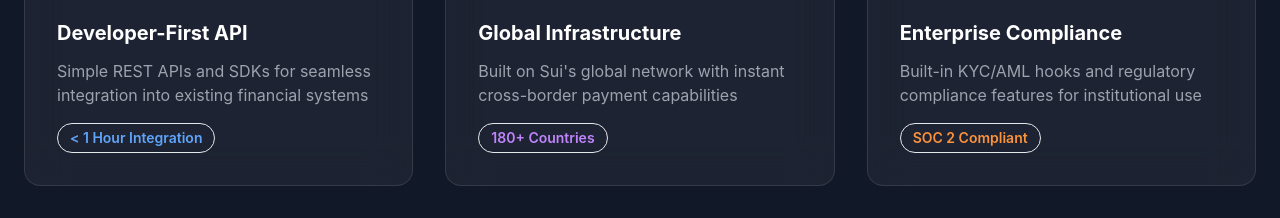
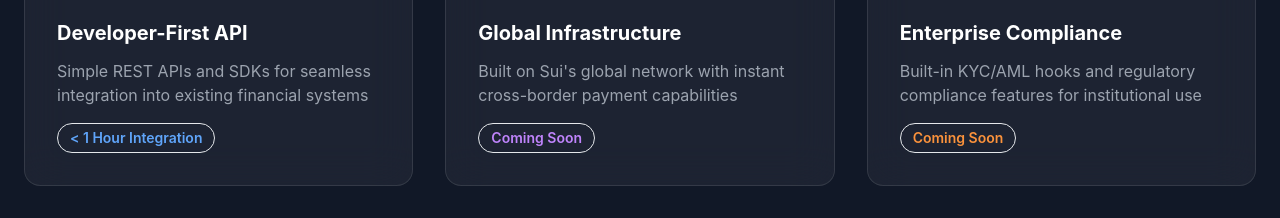
Before and after one commit to en-tropyc/feng-sui, a React (Create React App) app in the folder website/: page / in a window 1280 px wide. Shown: the part 3520-3738 px from the top of the page. Built offline with nearby package versions, Linux system fonts and the light colour scheme.

Commit message:
coming soon features

```diff
--- a/website/src/components/Features.tsx
+++ b/website/src/components/Features.tsx
@@ -37,14 +37,14 @@ const Features: React.FC = () => {
       title: "Global Infrastructure",
       description: "Built on Sui's global network with instant cross-border payment capabilities",
       color: "purple",
-      stats: "180+ Countries"
+      stats: "Coming Soon"
     },
     {
       icon: <Lock className="w-8 h-8" />,
       title: "Enterprise Compliance",
       description: "Built-in KYC/AML hooks and regulatory compliance features for institutional use",
       color: "orange",
-      stats: "SOC 2 Compliant"
+      stats: "Coming Soon"
     }
   ];
 
```
